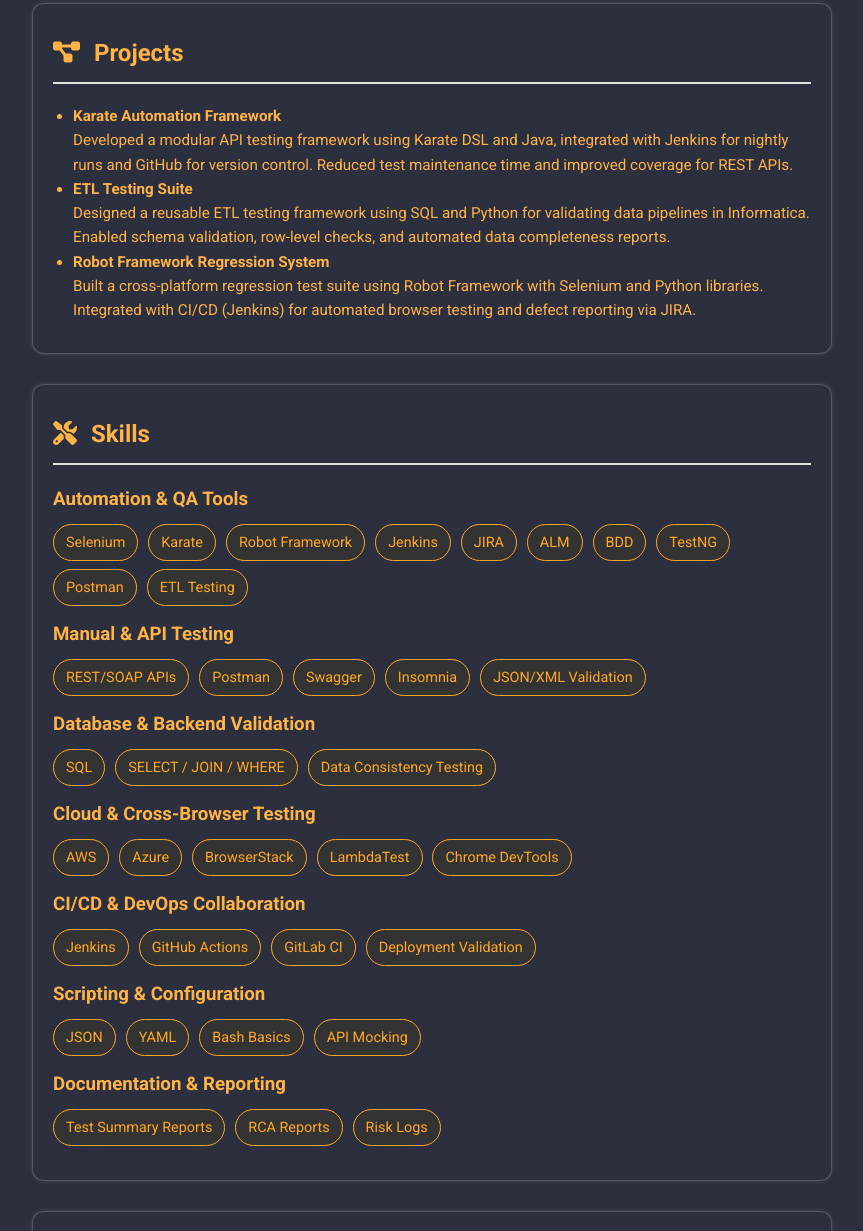
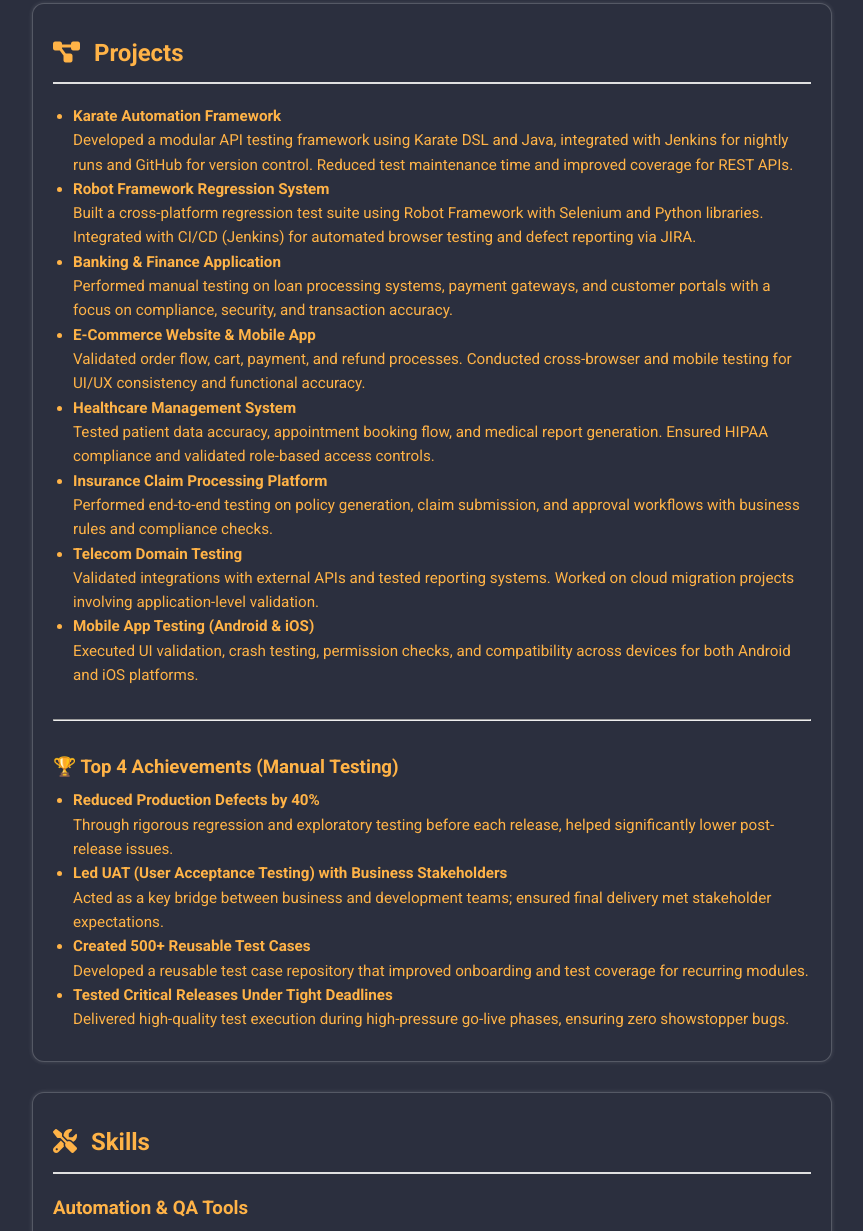
Before and after one commit to Raj-tei/rkr-portfolio, a plain HTML site: page index.html in a window 1280 px wide. Shown: the part 1961-3192 px from the top of the page, without its empty margins (208-1071 px from the left). Drawn offline with nearby package versions, Linux system fonts and the light colour scheme.

Commit message:
Initial commit

```diff
--- a/index.html
+++ b/index.html
@@ -252,14 +252,54 @@ with AI.
       Developed a modular API testing framework using Karate DSL and Java, integrated with Jenkins for nightly runs and GitHub for version control. Reduced test maintenance time and improved coverage for REST APIs.
     </li>
 
-    <li><strong>ETL Testing Suite</strong><br>
-      Designed a reusable ETL testing framework using SQL and Python for validating data pipelines in Informatica. Enabled schema validation, row-level checks, and automated data completeness reports.
-    </li>
-
     <li><strong>Robot Framework Regression System</strong><br>
       Built a cross-platform regression test suite using Robot Framework with Selenium and Python libraries. Integrated with CI/CD (Jenkins) for automated browser testing and defect reporting via JIRA.
     </li>
 
+    <li><strong>Banking & Finance Application</strong><br>
+      Performed manual testing on loan processing systems, payment gateways, and customer portals with a focus on compliance, security, and transaction accuracy.
+    </li>
+
+    <li><strong>E-Commerce Website & Mobile App</strong><br>
+      Validated order flow, cart, payment, and refund processes. Conducted cross-browser and mobile testing for UI/UX consistency and functional accuracy.
+    </li>
+
+    <li><strong>Healthcare Management System</strong><br>
+      Tested patient data accuracy, appointment booking flow, and medical report generation. Ensured HIPAA compliance and validated role-based access controls.
+    </li>
+
+    <li><strong>Insurance Claim Processing Platform</strong><br>
+      Performed end-to-end testing on policy generation, claim submission, and approval workflows with business rules and compliance checks.
+    </li>
+
+    <li><strong>Telecom Domain Testing</strong><br>
+      Validated integrations with external APIs and tested reporting systems. Worked on cloud migration projects involving application-level validation.
+    </li>
+
+    <li><strong>Mobile App Testing (Android & iOS)</strong><br>
+      Executed UI validation, crash testing, permission checks, and compatibility across devices for both Android and iOS platforms.
+    </li>
+  </ul>
+
+  <hr style="margin: 2rem 0;" />
+
+  <h3>🏆 Top 4 Achievements (Manual Testing)</h3>
+  <ul>
+    <li><strong>Reduced Production Defects by 40%</strong><br>
+      Through rigorous regression and exploratory testing before each release, helped significantly lower post-release issues.
+    </li>
+
+    <li><strong>Led UAT (User Acceptance Testing) with Business Stakeholders</strong><br>
+      Acted as a key bridge between business and development teams; ensured final delivery met stakeholder expectations.
+    </li>
+
+    <li><strong>Created 500+ Reusable Test Cases</strong><br>
+      Developed a reusable test case repository that improved onboarding and test coverage for recurring modules.
+    </li>
+
+    <li><strong>Tested Critical Releases Under Tight Deadlines</strong><br>
+      Delivered high-quality test execution during high-pressure go-live phases, ensuring zero showstopper bugs.
+    </li>
   </ul>
 </section>
 
```
